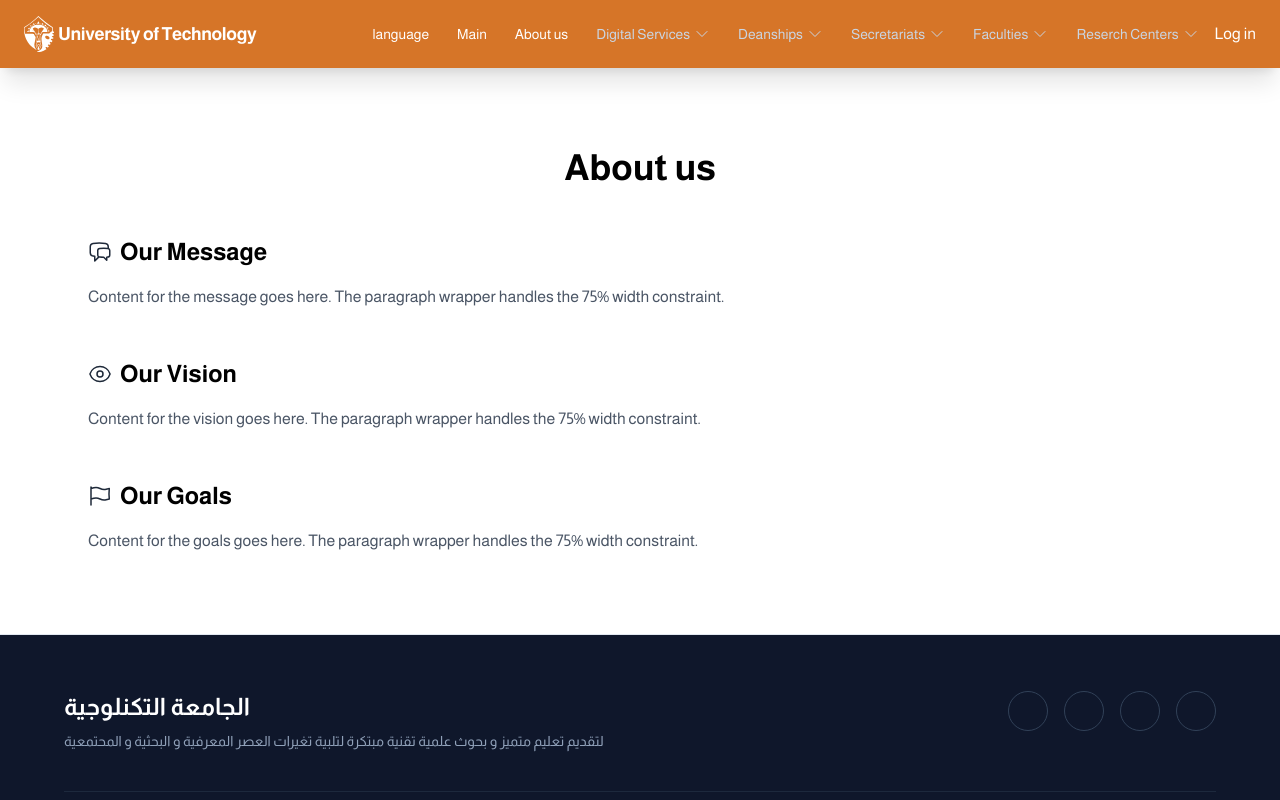
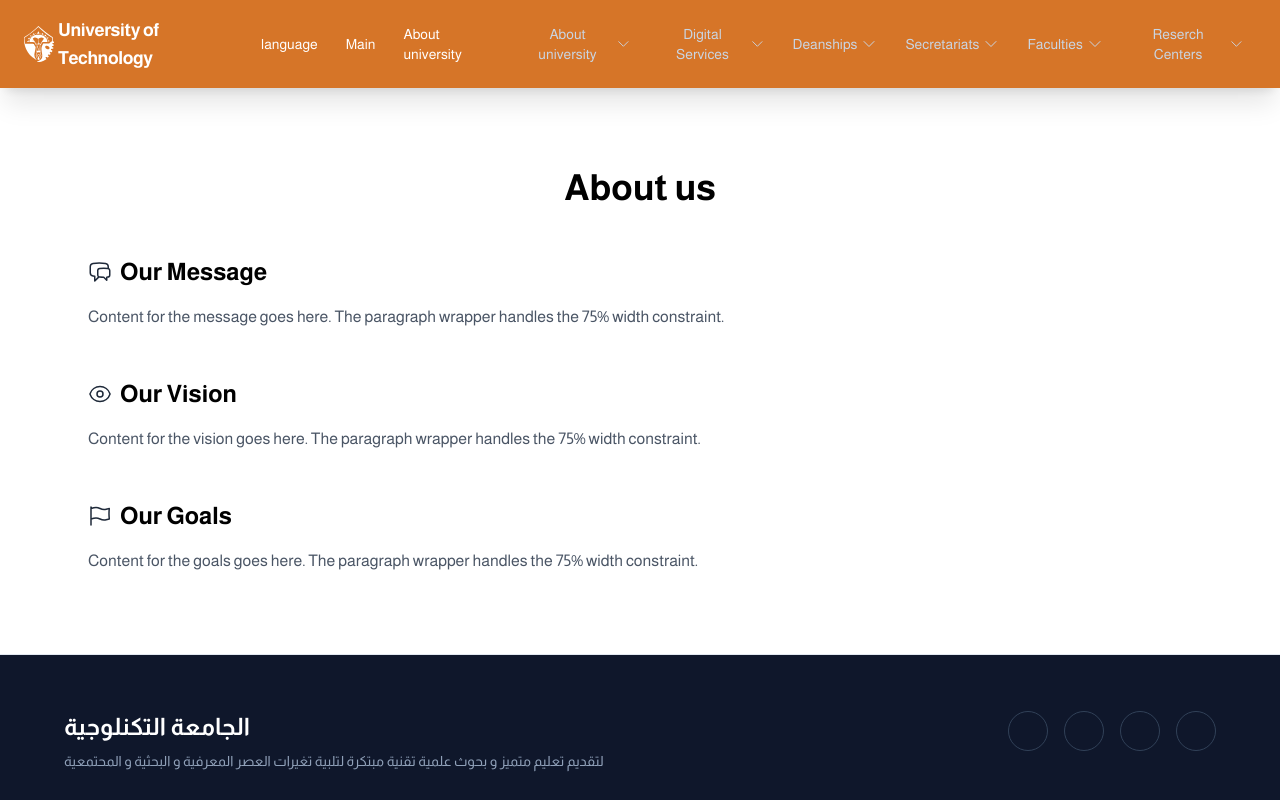
Before and after one commit to A1iHassan/University-platform, a React (Vite) app in the folder frontend2/: page /aboutus in a window 1280 px wide. Shown: the top 800 px of the page. Built offline with nearby package versions, Linux system fonts and the light colour scheme; a web font is replaced by a local one.

Commit message:
initial edits

```diff
--- a/frontend2/src/components/faculties.tsx
+++ b/frontend2/src/components/faculties.tsx
@@ -40,7 +40,7 @@ const Faculties = () => {
       />
 
       {/* Color overlay */}
-      <div className="absolute inset-0 bg-[#99541c]/60" />
+      { /* <div className="absolute inset-0 bg-[#99541c]/60" /> */ }
 
       <div className="relative z-10 flex flex-col items-center w-full h-3/4 gap-12 md:flex-row md:items-center md:justify-center">
         <article className="w-1/2 md:mr-8 bg-white/40 rounded p-10">
--- a/frontend2/src/components/navBar.tsx
+++ b/frontend2/src/components/navBar.tsx
@@ -18,6 +18,17 @@ const NavigationBar: React.FC = () => {
   const { t, i18n } = useTranslation();
 
   const NAV_ITEMS: NavItem[] = [
+    {
+      label: t("about_us"),
+      items: [
+        { name: t("معلومات التواصل"), path: "/" },
+        { name: t("معرض الصور و الفيديوهات"), path: "" },
+        { name: t("إحصائيات الجامعة"), path: "" },
+        { name: t("الشراكات و الاتفاقيات"), path: "" },
+        { name: t("مجالس و لجان الجامعة"), path: "" },
+        { name: t("القوانين و اللوائح"), path: "" },
+      ],
+    },
     {
       label: t("digital_services"),
       items: [
@@ -104,10 +115,10 @@ const NavigationBar: React.FC = () => {
             >
               <button
                 type="button"
-                className={`flex items-center gap-1 rounded-md px-3 py-2 text-sm font-medium transition-colors ${
+                className={`flex items-center gap-1 rounded px-3 py-2 text-sm font-medium transition-colors hover:text-[#d67528ff] hover:bg-slate-50 ${
                   openIndex === index
                     ? "text-white"
-                    : "text-slate-300 hover:text-white"
+                    : "text-slate-300 hover:text-[#d67528ff] hover:bg-slate-50"
                 }`}
               >
                 {item.label}
@@ -119,7 +130,6 @@ const NavigationBar: React.FC = () => {
               </button>
             </li>
           ))}
-	  <li className=""><Link to={{pathname: "/login"}} className="text-white">{t('log_in')}</Link></li>
         </ul>
       </div>
 
--- a/frontend2/src/i18n/locales/ar.json
+++ b/frontend2/src/i18n/locales/ar.json
@@ -1,6 +1,6 @@
 {
 	"language": "اللغة",
-	"about_us": "من نحن",
+	"about_us": "عن الجامعة",
 	"deanships": "العمادات",
 	"main": "الرئيسية",
 	"faculties": "الكليات",
--- a/frontend2/src/i18n/locales/en.json
+++ b/frontend2/src/i18n/locales/en.json
@@ -1,6 +1,6 @@
 {
 	"language": "language",
-	"about_us": "About us",
+	"about_us": "About university",
 	"deanships": "Deanships",
 	"main": "Main",
 	"faculties": "Faculties",
```
